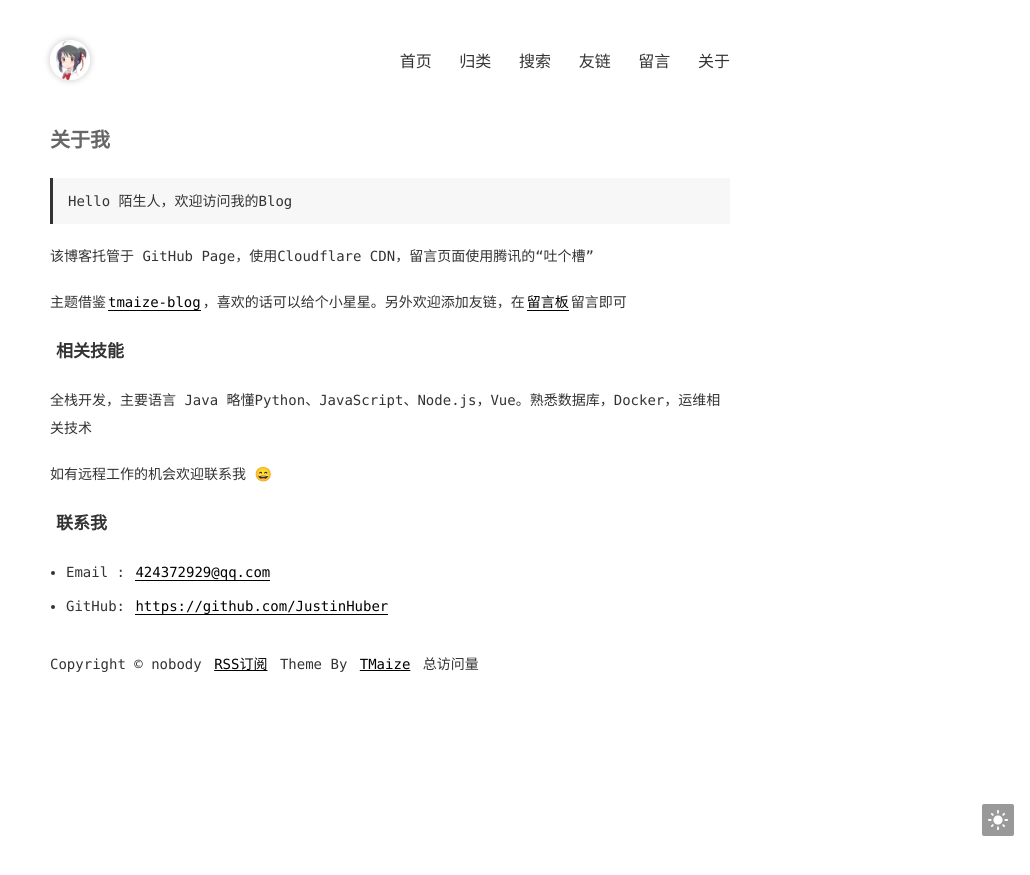
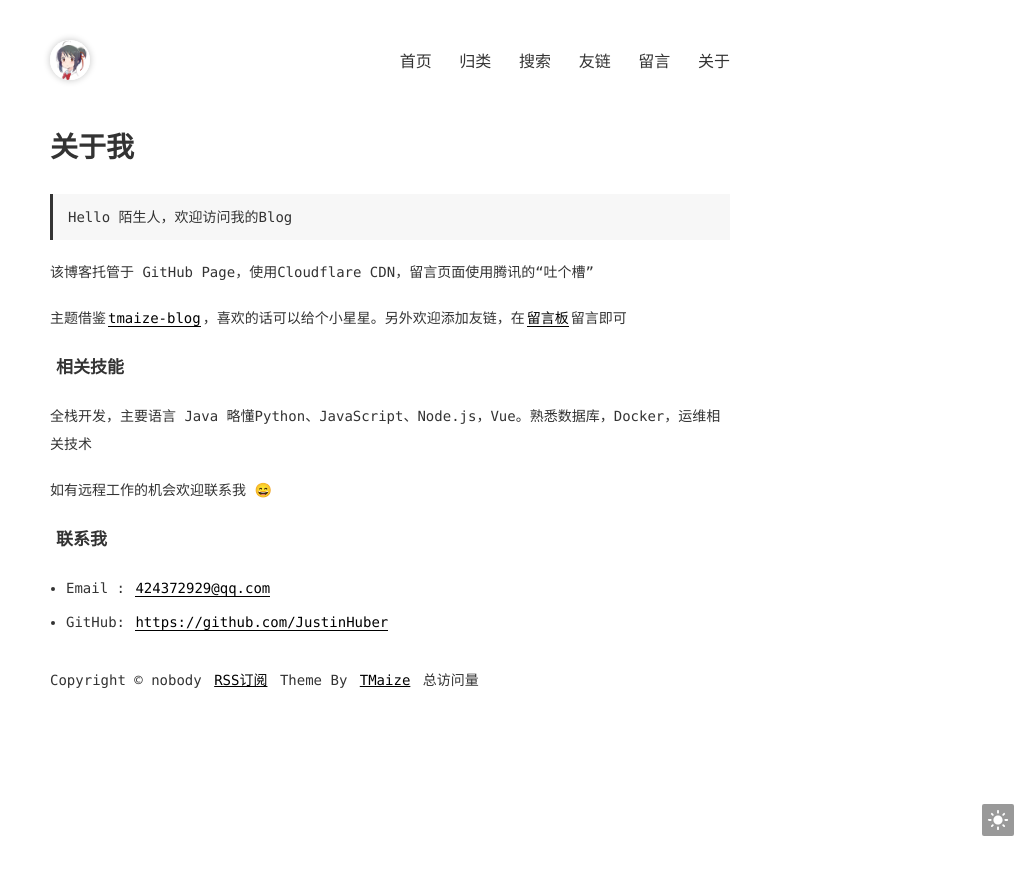
Before and after one commit to JustinHuber/justinhuber.github.io, a Jekyll site: the page built from pages/about.md, in a window 1280 px wide. Shown: the top 875 px of the page, without its empty margins (250-1280 px from the left). Built offline with Jekyll 4.4.1, drawn with Linux system fonts in a browser that asks for light colours; comment, search, counter and statistics services are not loaded.

Commit message:
Update post.css

```diff
--- a/static/css/post.css
+++ b/static/css/post.css
@@ -4,9 +4,7 @@
   word-break: break-all;
 }
 .page-post .title {
-  font-size: 20px;
   font-weight: bold;
-  color: #666666;
 }
 .page-post .subtitle {
   font-size: 12px;
```
